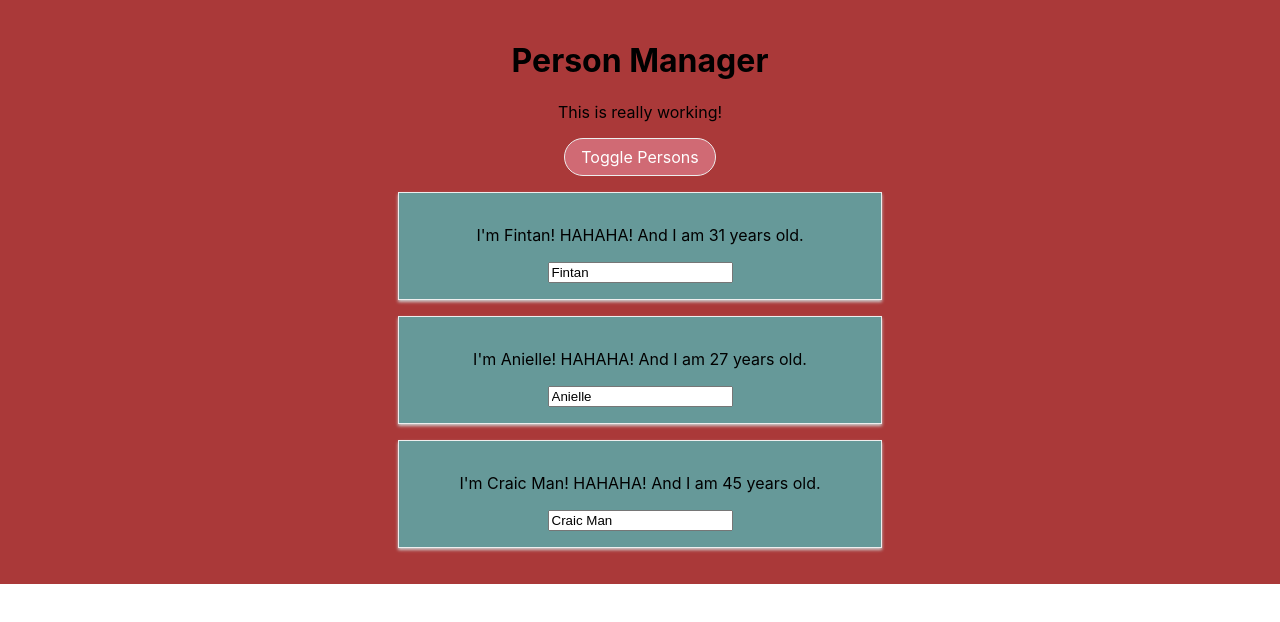
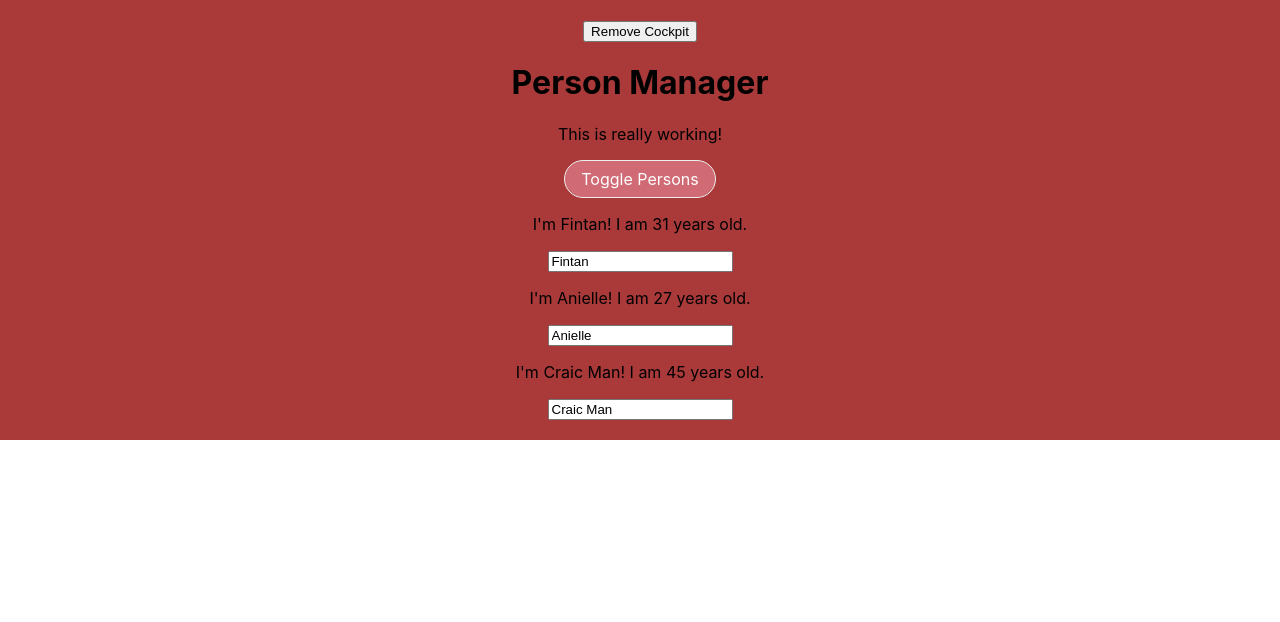
Before and after one commit to miyazakid/react-complete-guide, a React (Create React App) app: page / in a window 1280 px wide. Both pictures are taken after a click on the button "Toggle Persons". Shown: the top 622 px of the page. Built offline with nearby package versions, Linux system fonts and the light colour scheme.

Commit message:
Section 7 Lecture 101

```diff
--- a/src/components/Cockpit/Cockpit.js
+++ b/src/components/Cockpit/Cockpit.js
@@ -1,7 +1,25 @@
-import React from 'react';
+import React, { useEffect } from 'react';
 import styles from './Cockpit.module.css';
 
-const cockpit = (props) => {
+const Cockpit = (props) => {
+  useEffect(() => {
+    console.log('[Cockpit.js] useEffect');
+    // Http request...
+    setTimeout(() => {
+      alert('Saved data to cloud!');
+    }, 1000);
+
+    return () => {
+      console.log('[Cockpit.js] cleanup processing in useEffect!');
+    };
+  }, []);
+
+  useEffect(() => {
+    console.log('[Cockpit.js] 2nd useEffect');
+    return () => {
+      console.log('[Cockpit.js] cleanup processing in 2nd useEffect!');
+    };
+  });
 
   const classes =[];
   let btnClass = '';
@@ -9,10 +27,10 @@ const cockpit = (props) => {
       btnClass = styles.Red;
   }
 
-  if (props.persons.length <= 2) {
+  if (props.personsLength <= 2) {
     classes.push( styles.red ); //classes = ['red']
   }
-  if (props.persons.length <= 1) {
+  if (props.personsLength <= 1) {
     classes.push( styles.bold ); //classes = ['red', 'bold']
   }
 
@@ -27,4 +45,4 @@ const cockpit = (props) => {
   );
 };
 
-export default cockpit;
+export default React.memo(Cockpit);
--- a/src/components/Persons/Person/Person.js
+++ b/src/components/Persons/Person/Person.js
@@ -1,16 +1,24 @@
-import React from 'react';
+import React, { Component } from 'react';
+import Aux from '../../../hoc/Aux';
 import styles from './Person.module.css';
 
 
-const person = (props) => {
-  console.log('[Person.js] rendering...')
-  return (
-    <div className={styles.Person}>
-      <p onClick={props.click}>I'm {props.name}! HAHAHA! And I am {props.age} years old.</p>
-      <p>{props.children}</p>
-      <input type="text" onChange={props.changed} value={props.name}/>
-    </div>
-  )
-};
+class Person extends Component {
+  render() {
+    console.log('[Person.js] rendering...');
+    return (
+      <Aux>
+        <p onClick={this.props.click}>
+          I'm {this.props.name}! I am {this.props.age} years old.
+        </p>
+        <p>{this.props.children}</p>
+        <input
+          type="text"
+          onChange={this.props.changed}
+          value={this.props.name}/>
+      </Aux>
+    );
+  }
+}
 
-export default person;
+export default Person;
--- a/src/components/Persons/Persons.js
+++ b/src/components/Persons/Persons.js
@@ -1,19 +1,52 @@
-import React from 'react';
+import React, { PureComponent } from 'react';
 import Person from './Person/Person';
 
-const persons = (props) => {
+class Persons extends PureComponent {
+  // static getDerivedStateFromProps(props, state) {
+  //   console.log('[Persons.js] getDerivedStateFromProps');
+  //   return state;
+  // }
+
+  // shouldComponentUpdate(nextProps, nextState) {
+  //   console.log('[Persons.js] shouldComponentUpdate');
+  //   if (
+  //     nextProps.persons !== this.props.persons ||
+  //     nextProps.changed !== this.props.changed ||
+  //     nextProps.clicked !== this.props.clicked
+  //   ) {
+  //     return true;
+  //   } else {
+  //     return false;
+  //   }
+  // }
+
+  getSnapshotBeforeUpdate(prevProps, prevState) {
+    console.log('[Persons.js] getSnapshotBeforeUpdate');
+    return { message: 'Snapshot!'};
+  }
+
+  componentDidUpdate(prevProps, prevState, snapshot) {
+    console.log('[Persons.js] componentDidUpdate');
+    console.log(snapshot);
+  }
+
+  componentWillUnmount() {
+    console.log('[Persons.js] componentWillUnmount');
+  }
+
+  render() {
   console.log('[Persons.js] rendering...');
-
-  return props.persons.map((person, index) => {
+  return this.props.persons.map((person, index) => {
     return (
       <Person
-        click={() => props.clicked(index)}
+        click={() => this.props.clicked(index)}
         name={person.name}
         age={person.age}
         key={person.id}
-        changed={(event) => props.changed(event, person.id)}/>
+        changed={(event) => this.props.changed(event, person.id)}/>
       );
     });
   }
+}
 
-  export default persons;
+  export default Persons;
--- a/src/containers/App.js
+++ b/src/containers/App.js
@@ -15,7 +15,8 @@ class App extends Component {
       { id: '2', name: 'Anielle', age: 27 },
       { id: '3', name: 'Craic Man', age: 45 }
     ],
-    showPersons: false
+    showPersons: false,
+    showCockpit: true
   };
 
   static getDerivedStateFromProps(props, state) {
@@ -25,6 +26,15 @@ class App extends Component {
 
   componentDidMount() {
     console.log('[App.js] componentDidMount');
+  }
+
+  shouldComponentUpdate(nextProps, nextState) {
+    console.log('[App.js] shouldComponentUpdate');
+    return true;
+  }
+
+  componentDidUpdate() {
+    console.log('[App.js] componentDidUpdate');
   }
 
   nameChangeHandler = (event, id) => {
@@ -71,11 +81,12 @@ class App extends Component {
 
     return (
       <div className={styles.App}>
-        <Cockpit
+        <button onClick={() => {this.setState({showCockpit: false})}}>Remove Cockpit</button>
+        {this.state.showCockpit ? <Cockpit
           appTitle={this.props.appTitle}
           showPersons={this.state.showPersons}
-          persons={this.state.persons}
-          clicked={this.togglePersonsHandler}  />
+          personsLength={this.state.persons.length}
+          clicked={this.togglePersonsHandler}  /> : null}
         {persons}
       </div>
     );
--- /dev/null
+++ b/src/hoc/Aux.js
@@ -0,0 +1,3 @@
+const aux = props => props.children;
+
+export default aux;
```
